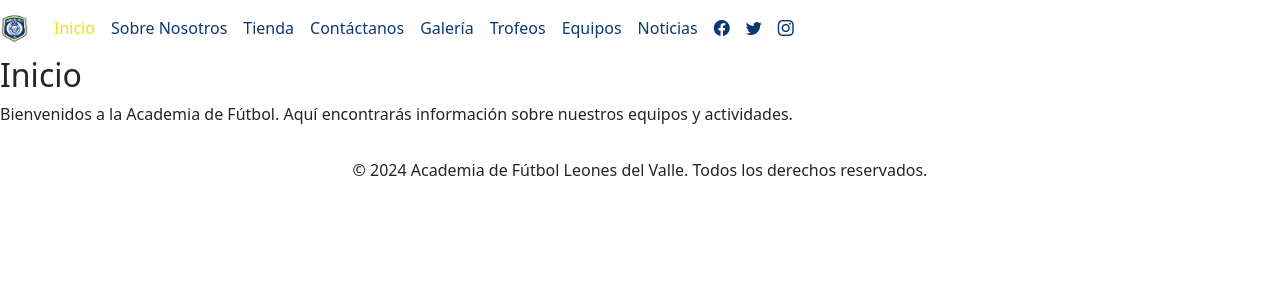
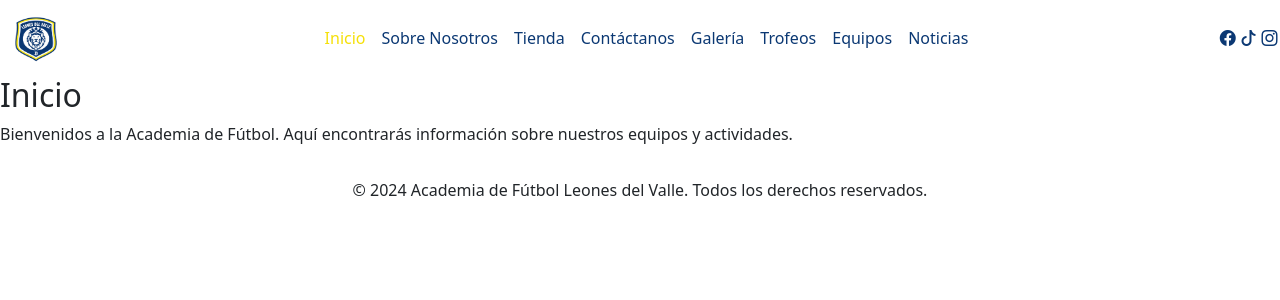
Before and after one commit to ljairgt15/ValleyLion, an Angular app: page / in a window 1280 px wide. Shown: the top 300 px of the page. Built offline with nearby package versions, Linux system fonts and the light colour scheme.

Commit message:
feat: links networks

```diff
--- a/src/app/components/nav/nav.component.html
+++ b/src/app/components/nav/nav.component.html
@@ -1,12 +1,13 @@
 <nav class="navbar navbar-expand-lg navbar-light navbar-custom">
+    <div class="container-fluid">
     <a class="navbar-brand" href="#">
-        <img src="assets/logo.png" width="30" height="30" class="d-inline-block align-top" alt="Logo">
+        <img src="assets/logo.png" width="50" height="50" class="d-inline-block align-top" alt="Logo">
     </a>
     <button class="navbar-toggler" type="button" data-bs-toggle="collapse" data-bs-target="#navbarNav"
         aria-controls="navbarNav" aria-expanded="false" aria-label="Toggle navigation">
         <span class="navbar-toggler-icon"></span>
     </button>
-    <div class="collapse navbar-collapse" id="navbarNav">
+    <div class="collapse navbar-collapse justify-content-center text-center" id="navbarNav">
         <ul class="navbar-nav mr-auto">
             <li class="nav-item" routerLinkActive="active" [routerLinkActiveOptions]="{ exact: true }">
                 <a class="nav-link" routerLink="/">Inicio</a>
@@ -33,16 +34,11 @@
                 <a class="nav-link" routerLink="/noticias">Noticias</a>
             </li>
         </ul>
-        <ul class="navbar-nav">
-            <li class="nav-item">
-                <a class="nav-link" href="#"><i class="bi bi-facebook"></i></a>
-            </li>
-            <li class="nav-item">
-                <a class="nav-link" href="#"><i class="bi bi-twitter"></i></a>
-            </li>
-            <li class="nav-item">
-                <a class="nav-link" href="#"><i class="bi bi-instagram"></i></a>
-            </li>
+    </div>
+    <div class="d-none d-lg-flex" id="social-network-box">
+                <a class="nav-link" href="https://www.facebook.com/leones.oyambarillo" target="_blank"><i class="bi bi-facebook"></i></a>
+                <a class="nav-link" href="https://www.tiktok.com/@leones.oyambarillo" target="_blank"><i class="bi bi-tiktok"></i></a>
+                <a class="nav-link" href="https://www.instagram.com/leones.oyambarillo" target="_blank"><i class="bi bi-instagram"></i></a>
             <!--
             <li class="nav-item">
                 <a class="nav-link" href="#"><img src="assets/sponsor1.png" width="30" height="30"
@@ -53,6 +49,6 @@
                         alt="Patrocinador 2"></a>
             </li>
             -->
-        </ul>
+    </div>
     </div>
 </nav>
--- a/src/styles.css
+++ b/src/styles.css
@@ -21,3 +21,9 @@
   .navbar-custom .nav-item.active .nav-link {
     color: #F5E009; /* Texto azul oscuro para el enlace activo */
   }
+  #social-network-box{
+    margin-right: 5px;
+  }
+  #social-network-box>a{
+    margin-left: 10%;
+  }
```
